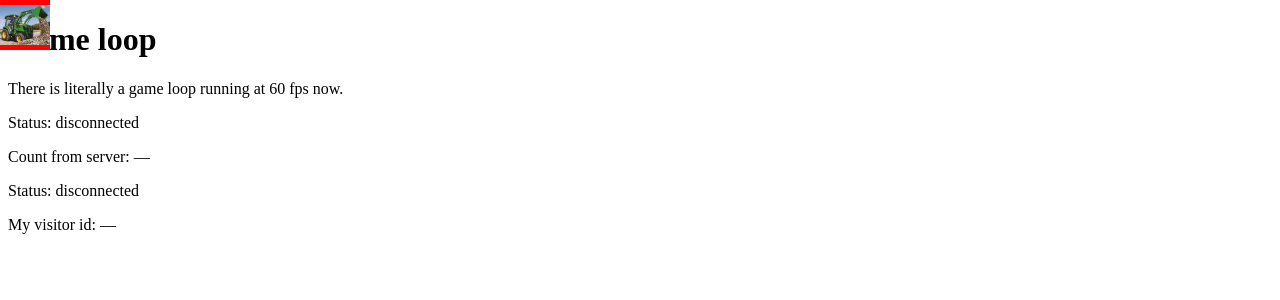
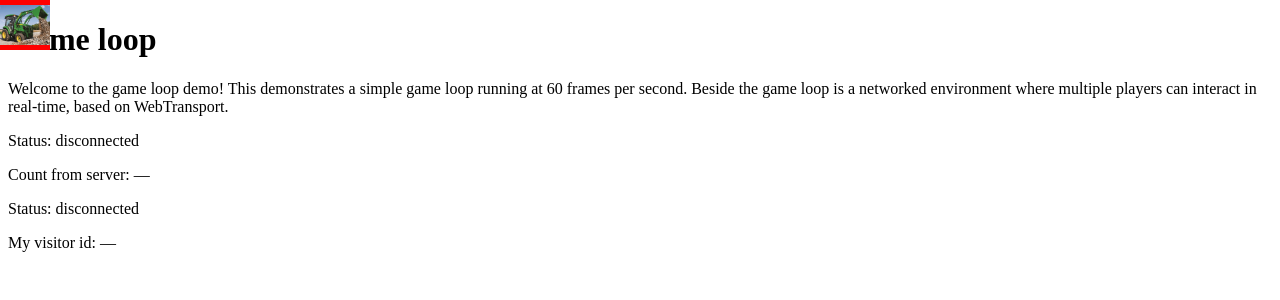
Before and after one commit to ChaDonSom/game-loop, a Vue app in the folder vue-client/: page / in a window 1280 px wide. Shown: the top 300 px of the page. Built offline with nearby package versions, Linux system fonts and the light colour scheme; no server answers; the HTML template or start-up script is replaced by a standard one.

Commit message:
fix my id message - faster position updates

```diff
--- a/vue-client/src/App.vue
+++ b/vue-client/src/App.vue
@@ -8,7 +8,10 @@ import RemotePlayers from "@/components/RemotePlayers.vue"
 
 <template>
   <h1>Game loop</h1>
-  <p>There is literally a game loop running at 60 fps now.</p>
+  <p>
+    Welcome to the game loop demo! This demonstrates a simple game loop running at 60 frames per second. Beside the game
+    loop is a networked environment where multiple players can interact in real-time, based on WebTransport.
+  </p>
   <Arena style="width: 100%; height: 100%; position: absolute; top: 0; left: 0">
     <Player />
     <RemotePlayers />
--- a/vue-client/src/network.ts
+++ b/vue-client/src/network.ts
@@ -1,7 +1,7 @@
 import { getTransport } from "@/shared/transport"
 import { connectionStatus, myId, remotePlayers, serverCount, type PlayerSnapshot } from "@/store/network"
 
-const MS_PER_UPDATE = 50 // ~20 updates per second
+const MS_PER_UPDATE = 1000 / 30 // ~30 updates per second
 
 interface PositionInput {
   x: number
@@ -68,7 +68,6 @@ function handleDatagram(msg: any) {
   }
 
   if (msg.type === "pos") {
-    console.log("pos update")
     if (!msg.id || msg.id === myId.value) return // ignore own position
 
     const prevSeq = lastPlayerSeq.get(msg.id) ?? -1
@@ -115,6 +114,7 @@ async function startStreamReader(transport: WebTransport) {
 
 async function handleIncomingStream(stream: ReadableStream<Uint8Array>) {
   try {
+    console.log("Handling incoming stream")
     const reader = stream.getReader()
     const chunks: Uint8Array[] = []
     while (true) {
@@ -132,6 +132,7 @@ async function handleIncomingStream(stream: ReadableStream<Uint8Array>) {
     }
 
     const text = new TextDecoder().decode(merged)
+    console.log("text :", text)
     if (!text) return
 
     const msg = JSON.parse(text)
```
Also changed, not shown: 1 other file (tests, documents, lock files or other folders).
